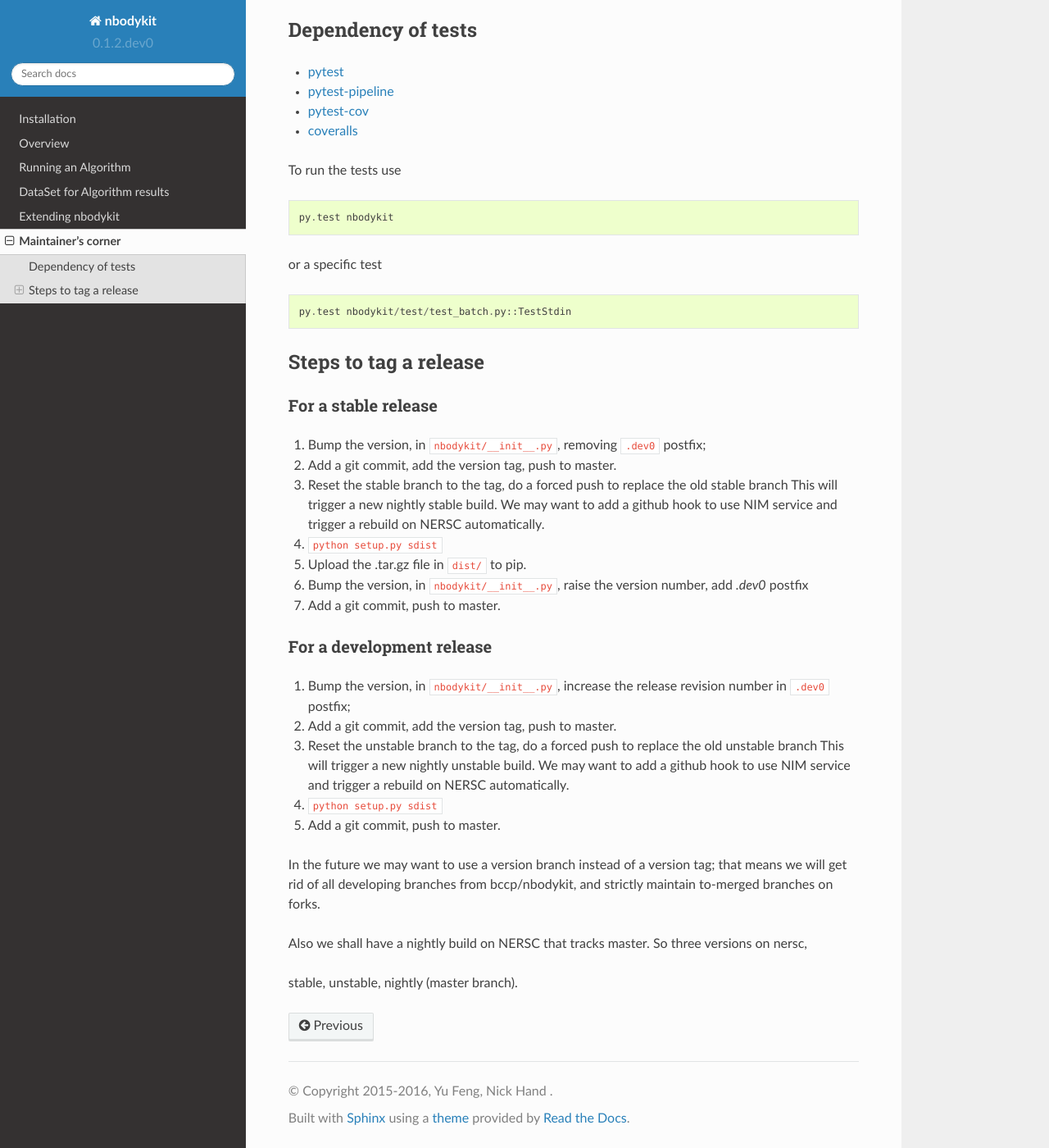
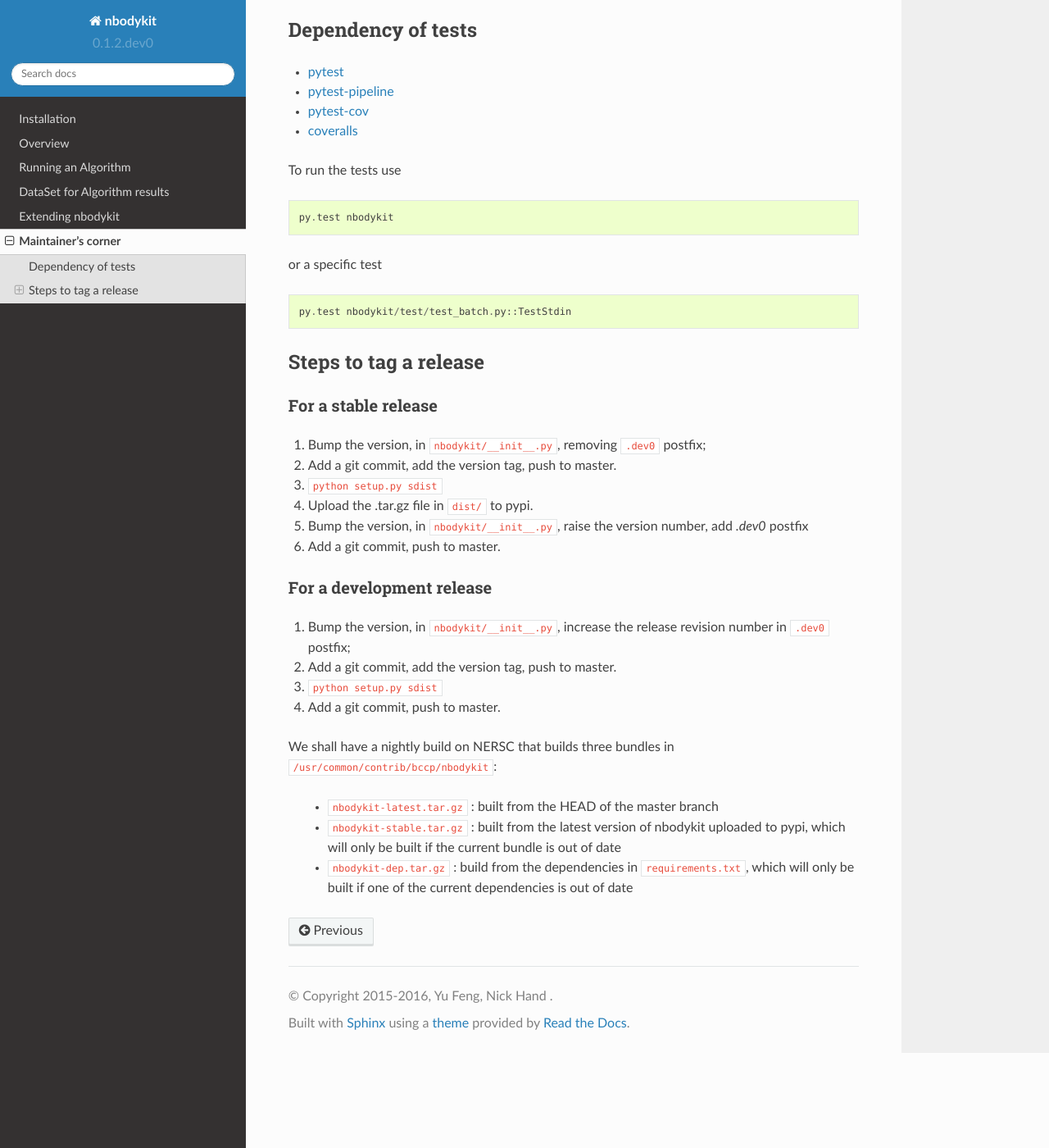
Before and after one commit to bccp/nbodykit, a Sphinx documentation site: the page built from docs/maintainer.rst, in a window 1280 px wide and 1400 px high, scrolled down 212 px. Shown: the whole window at 82% size. Built offline with Sphinx 7.4.7 and the Read the Docs theme 2.0.0, drawn with Linux system fonts in a browser that asks for light colours; pages that are not in the unit, such as notebooks, are missing from menus.

Commit message:
update the info a bit

```diff
--- a/docs/maintainer.rst
+++ b/docs/maintainer.rst
@@ -42,18 +42,14 @@ For a stable release
 
 2. Add a git commit, add the version tag, push to master.
 
-3. Reset the stable branch to the tag, do a forced push to replace the old stable branch
-   This will trigger a new nightly stable build. We may want to add a github hook to use
-   NIM service and trigger a rebuild on NERSC automatically.
+3. :code:`python setup.py sdist`
 
-4. :code:`python setup.py sdist`
+4. Upload the .tar.gz file in :code:`dist/` to pypi.
 
-5. Upload the .tar.gz file in :code:`dist/` to pip.
-
-6. Bump the version, in :code:`nbodykit/__init__.py`, raise the version number,
+5. Bump the version, in :code:`nbodykit/__init__.py`, raise the version number,
    add `.dev0` postfix
 
-7. Add a git commit, push to master.
+6. Add a git commit, push to master.
 
 
 For a development release
@@ -63,24 +59,13 @@ For a development release
 
 2. Add a git commit, add the version tag, push to master.
 
-3. Reset the unstable branch to the tag, do a forced push to replace the old unstable branch
-   This will trigger a new nightly unstable build. We may want to add a github hook to use
-   NIM service and trigger a rebuild on NERSC automatically.
+3. :code:`python setup.py sdist`
 
-4. :code:`python setup.py sdist`
+4. Add a git commit, push to master.
 
-5. Add a git commit, push to master.
+We shall have a nightly build on NERSC that builds three bundles in
+``/usr/common/contrib/bccp/nbodykit``:
 
-.. todo::
-
-    Add a git push / commit hook and scan for version bumps,
-    show this instruction if it looks like tagging a release.
-
-In the future we may want to use a version branch instead of a version tag;
-that means we will get rid of all developing branches from bccp/nbodykit,
-and strictly maintain to-merged branches on
-forks.
-
-Also we shall have a nightly build on NERSC that tracks master. So three versions on nersc,
-
-stable, unstable, nightly (master branch).
+    - ``nbodykit-latest.tar.gz`` : built from the HEAD of the master branch
+    - ``nbodykit-stable.tar.gz`` : built from the latest version of nbodykit uploaded to pypi, which will only be built if the current bundle is out of date
+    - ``nbodykit-dep.tar.gz`` : build from the dependencies in ``requirements.txt``, which will only be built if one of the current dependencies is out of date
```
